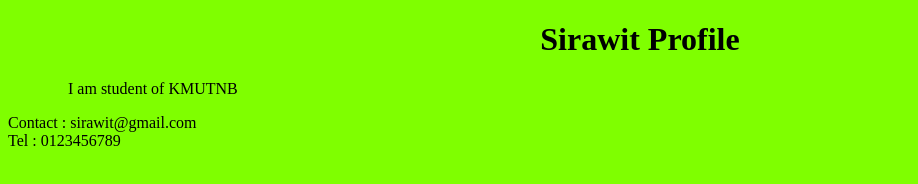
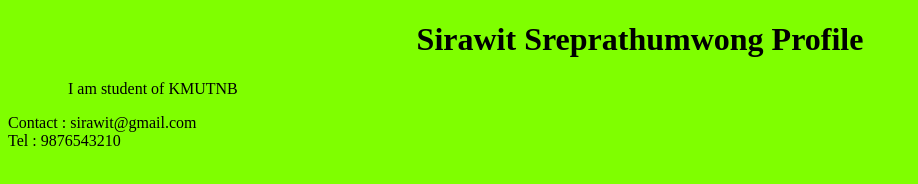
Before and after one commit to Sirawitsptw/github_desktop_project_sec1, a plain HTML site: page index.html in a window 1280 px wide. Shown: the whole page, without its empty margins (0-918 px from the left). Drawn offline with Linux system fonts and the light colour scheme.

Commit message:
Update index.html with change profile

```diff
--- a/index.html
+++ b/index.html
@@ -7,8 +7,8 @@
     <link rel="stylesheet" href="/css/index.css">
 </head>
 <body>
-    <h1>Sirawit Profile</h1>
+    <h1>Sirawit Sreprathumwong Profile</h1>
     <p>I am student of KMUTNB</p>
-    <footer>Contact : sirawit@gmail.com <br> Tel : 0123456789</footer>
+    <footer>Contact : sirawit@gmail.com <br> Tel : 9876543210</footer>
 </body>
 </html>
```
